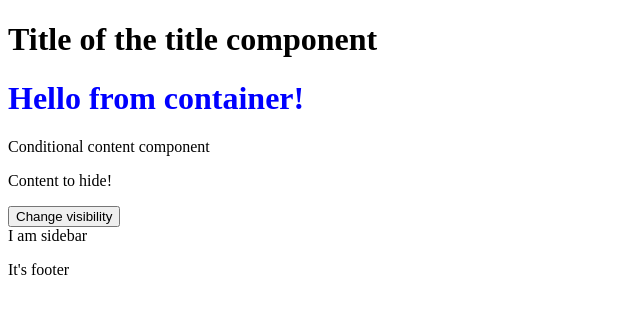
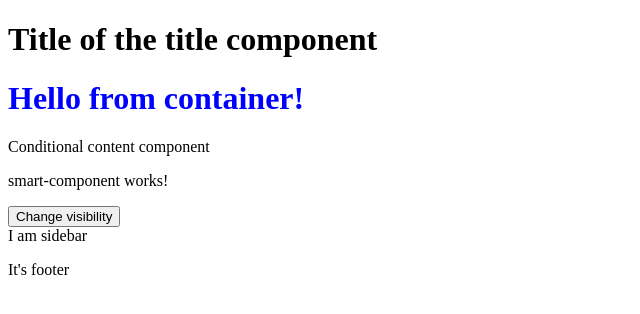
Before and after one commit to RafalG1991/angular-test-app, an Angular app: page / in a window 1280 px wide. Shown: the top 314 px of the page, without its empty margins (0-640 px from the left). Built offline with nearby package versions, Linux system fonts and the light colour scheme.

Commit message:
added constructor to smart-component and added smart-component to app

```diff
--- a/src/app/app.component.html
+++ b/src/app/app.component.html
@@ -1,7 +1,7 @@
 <app-container>
   <app-title title="Title of the title component" />
   <app-conditional-content>
-    <p>Content to hide!</p>
+   <app-smart-component />
   </app-conditional-content>
   <p class="footer">It's footer</p>
   <h1 class="header">Hello from container!</h1>
--- a/src/app/app.component.ts
+++ b/src/app/app.component.ts
@@ -6,11 +6,12 @@ import {NgClass, NgForOf, NgIf} from "@angular/common";
 import {ContainerComponent} from "./container/container.component";
 import {TitleComponent} from "./title/title.component";
 import {ConditionalContentComponent} from "./conditional-content/conditional-content.component";
+import {SmartComponentComponent} from "./smart-component/smart-component.component";
 
 @Component({
   selector: 'app-root',
   standalone: true,
-  imports: [RouterOutlet, HelloComponent, ParentComponent, NgIf, NgForOf, NgClass, ContainerComponent, TitleComponent, ConditionalContentComponent],
+  imports: [RouterOutlet, HelloComponent, ParentComponent, NgIf, NgForOf, NgClass, ContainerComponent, TitleComponent, ConditionalContentComponent, SmartComponentComponent],
   templateUrl: './app.component.html',
   styleUrl: './app.component.scss'
 })
--- a/src/app/smart-component/smart-component.component.ts
+++ b/src/app/smart-component/smart-component.component.ts
@@ -8,5 +8,8 @@ import { Component } from '@angular/core';
   styleUrl: './smart-component.component.scss'
 })
 export class SmartComponentComponent {
-
+  constructor() {
+    console.log("Constructor");
+    setInterval(() => console.log("Tick"), 1000);
+  }
 }
```
